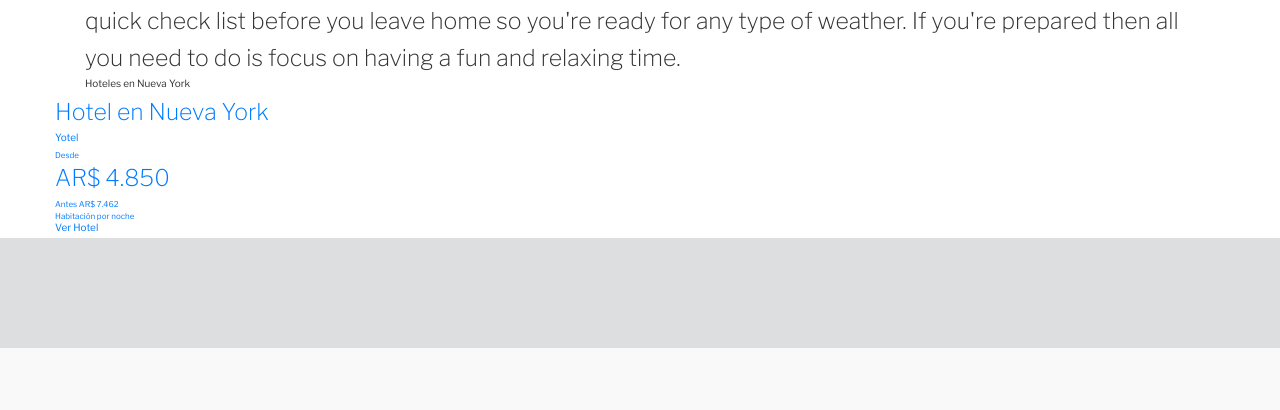
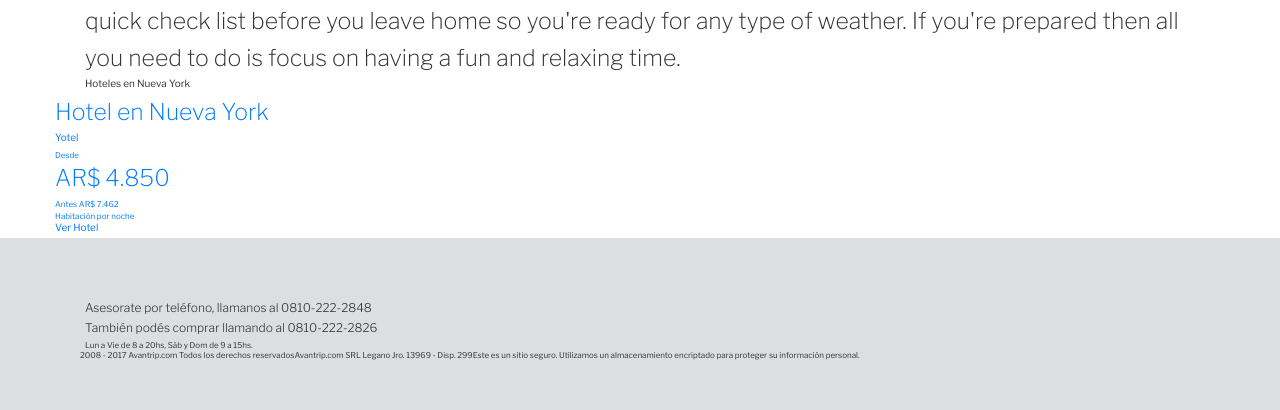
Before and after one commit to roddom67/avantrip, a PHP site: page / in a window 1280 px wide. Shown: the part 1289-1699 px from the top of the page. Before the commit the page ends 1637 px from the top, so only its background shows below. Run offline with PHP 8.4, Linux system fonts and the light colour scheme; some libraries are stand-ins or nearby versions.

Commit message:
avantrip

```diff
--- a/index.php
+++ b/index.php
@@ -227,7 +227,20 @@
             </div>
          </section>
          <footer id="footer">
-
+         	<div class="container">
+         		<div class="telefonosArea">
+         			<div class="blueArea">
+         				<p>Asesorate por teléfono, llamanos al 0810-222-2848</p>
+         				<p>También podés comprar llamando al 0810-222-2826</p>
+         				<small>Lun a Vie de 8 a 20hs, Sáb y Dom de 9 a 15hs.</small>
+         			</div>
+         		</div>
+         		<div class="legalesArea">
+         			<small>2008 - 2017 Avantrip.com  Todos los derechos reservados</small>
+         			<small>Avantrip.com SRL Legano Jro. 13969 - Disp. 299</small>
+         			<small>Este es un sitio seguro. Utilizamos un almacenamiento encriptado para proteger su información personal.</small>
+         		</div>
+         	</div>
          </footer>
       </div>
       <script type="text/javascript" src="js/jquery-1.10.2.min.js?v=1.0.1"></script>
```
